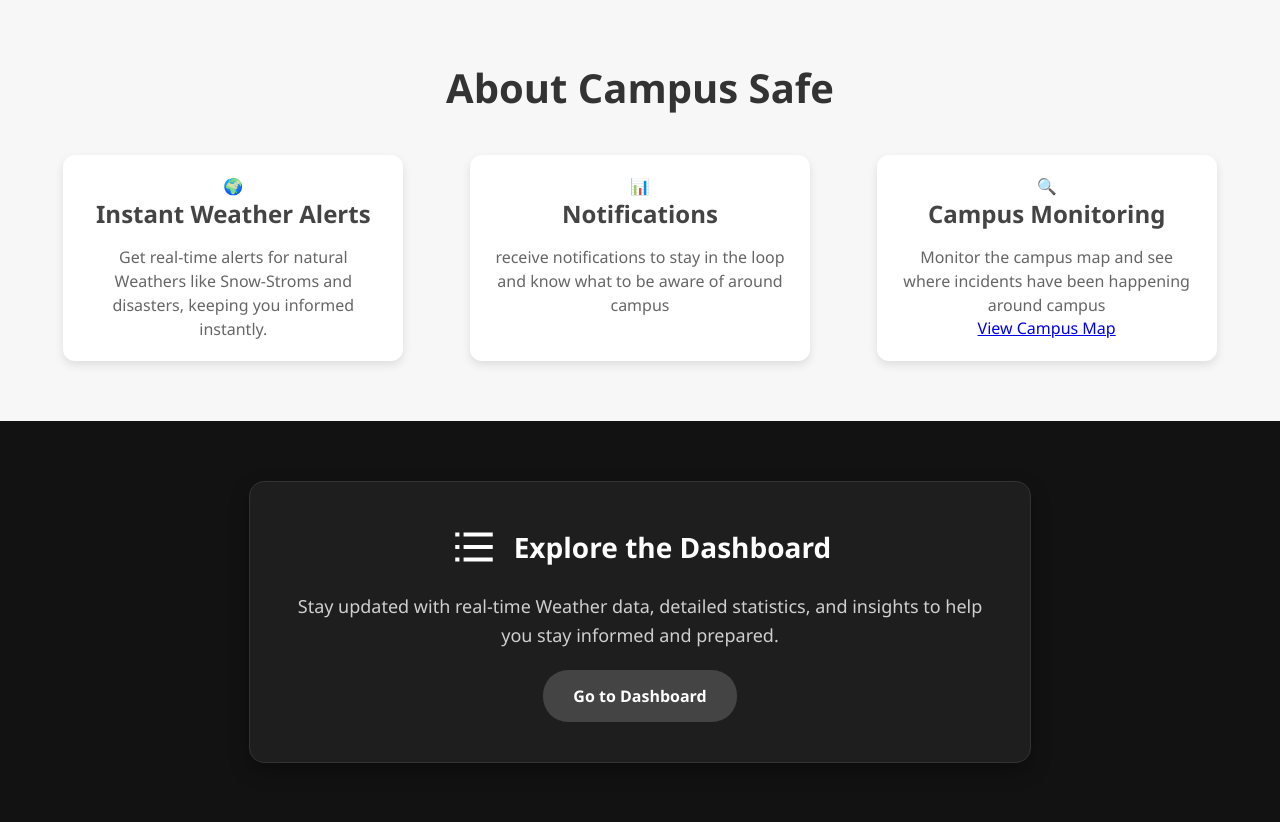
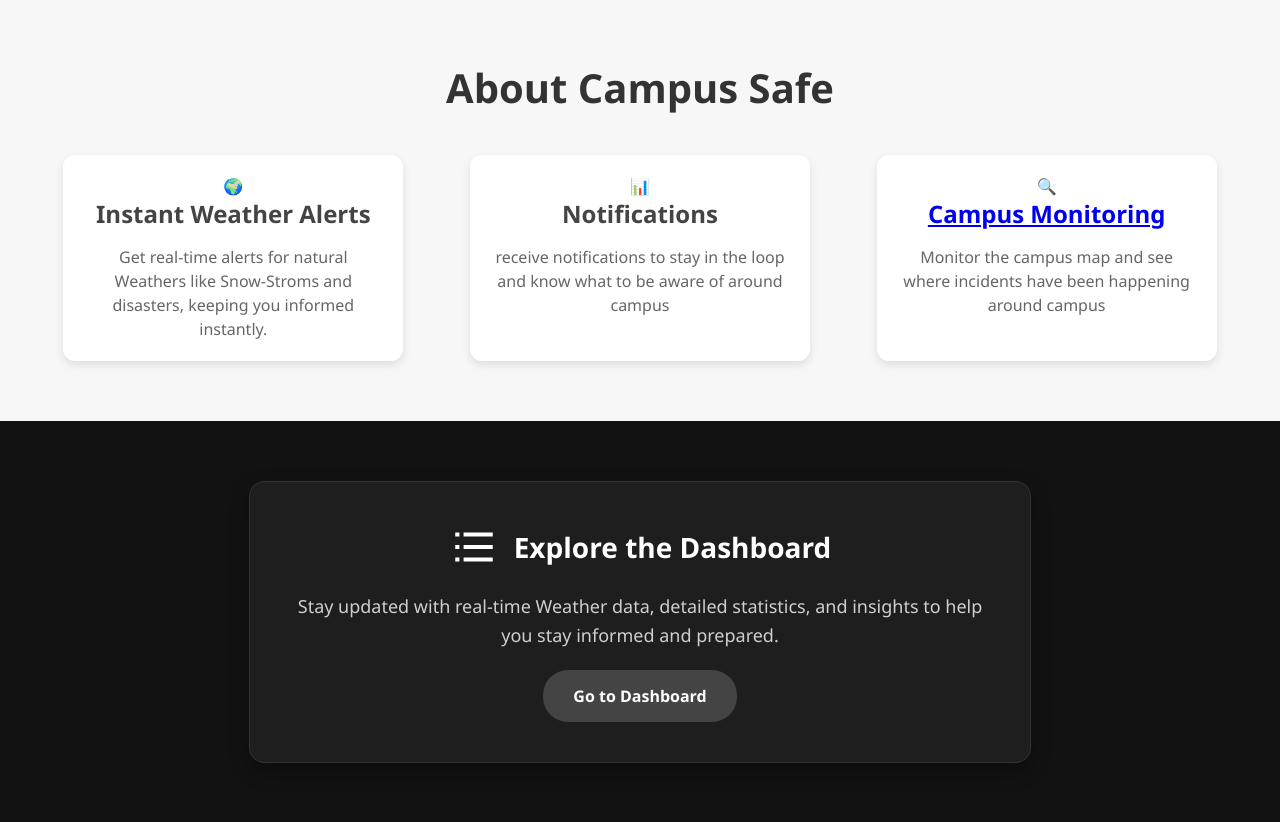
Before and after one commit to McGavGav/CptS_322_CampusSafe, a Django app: page / in a window 1280 px wide. Shown: the part 855-1677 px from the top of the page. Run offline with Django 5.2, Linux system fonts and the light colour scheme.

Commit message:
Update crimohtml.html

```diff
--- a/crimoapp/templates/crimohtml.html
+++ b/crimoapp/templates/crimohtml.html
@@ -234,9 +234,8 @@
                 </div>
                 <div class="about-card">
                     <div class="card-icon">🔍</div>
-                    <h3>Campus Monitoring</h3>
+                    <h3><a href=" " class="btn">Campus Monitoring</a></h3>
                     <p>Monitor the campus map and see where incidents have been happening around campus</p>
-                    <a href="http://127.0.0.1:8000/campus-monitoring/" class= "btn"> View Campus Map</a>
                 </div>
             </div>
         </div>
```
